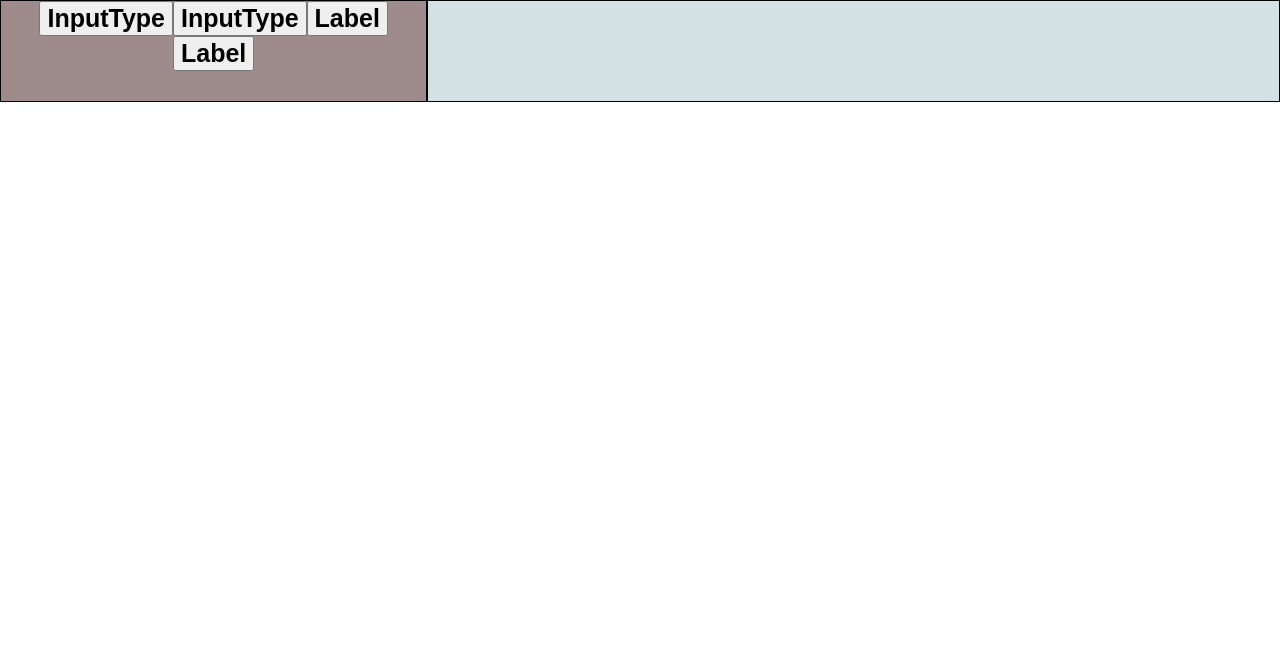
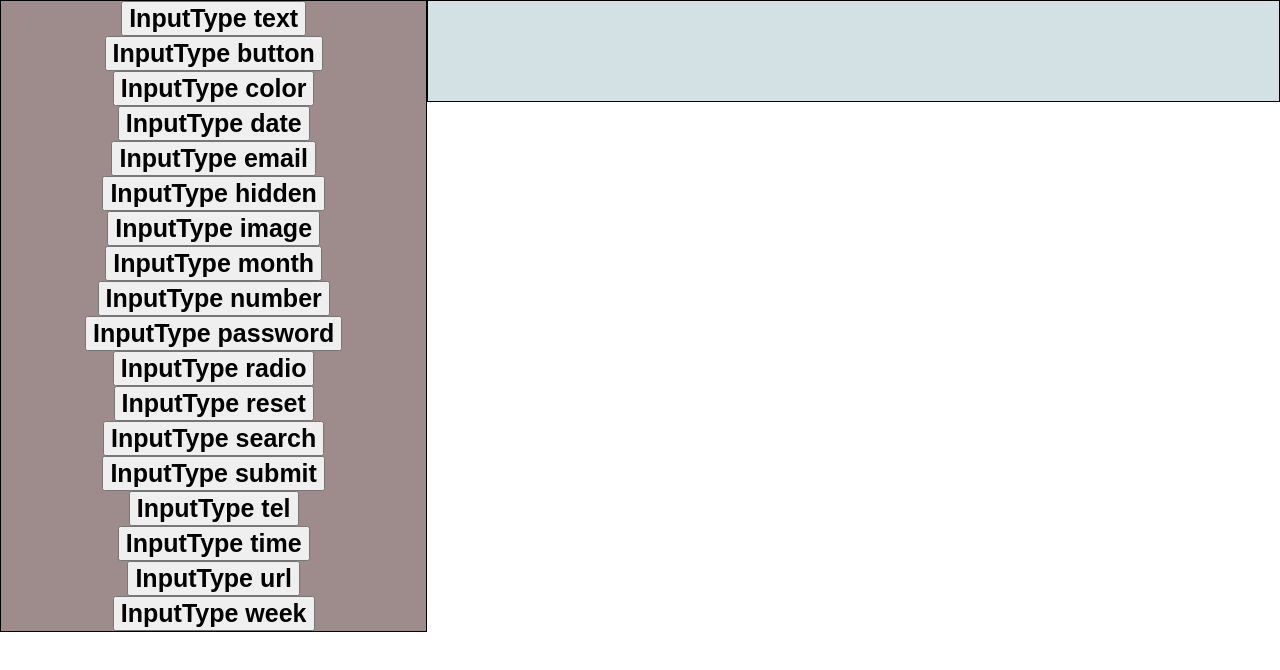
Before and after one commit to ARS1337/formBuilder, a React (Create React App) app: page / in a window 1280 px wide. Shown: the top 670 px of the page. Built offline with nearby package versions, Linux system fonts and the light colour scheme.

Commit message:
Basic Done

```diff
--- a/package.json
+++ b/package.json
@@ -10,6 +10,7 @@
     "react-dnd": "^14.0.2",
     "react-dnd-html5-backend": "^14.0.0",
     "react-dom": "^17.0.2",
+    "react-modal": "^3.12.1",
     "react-scripts": "4.0.3",
     "web-vitals": "^1.1.1"
   },
--- a/src/App.css
+++ b/src/App.css
@@ -52,4 +52,5 @@
 .Display {
   background-color: rgb(158, 139, 139);
   width: 50%;
+  font-size: medium;
 }
--- a/src/components/Builder.js
+++ b/src/components/Builder.js
@@ -3,9 +3,41 @@ import { useDrop } from "react-dnd";
 import { ItemTypes } from "../utils/itemTypes";
 import InputType from "./InputType";
 import Label from "./Label";
+import ReactDOM from "react-dom";
+import Modal from "react-modal";
 
+const customStyles = {
+  content: {
+    top: "50%",
+    left: "50%",
+    right: "auto",
+    bottom: "auto",
+    marginRight: "-50%",
+    transform: "translate(-50%, -50%)",
+    color: "grey",
+  },
+};
+Modal.setAppElement(document.getElementById("Builder"));
 function Builder(props) {
+  //modal start
+  var subtitle;
+  const [modalIsOpen, setIsOpen] = React.useState(false);
+  function openModal() {
+    setIsOpen(true);
+  }
+
+  function afterOpenModal() {
+    // references are now sync'd and can be accessed.
+    // subtitle.style.color = "#f00";
+  }
+
+  function closeModal() {
+    setIsOpen(false);
+  }
+  //modal end
   const [items, setItems] = useState([]);
+  const [allProps, setAllProps] = useState([]);
+
   let arr = [];
   let count = 1;
   let temp;
@@ -13,8 +45,8 @@ function Builder(props) {
     return {
       accept: ItemTypes.type1,
       drop: (item, monitor) => {
+        arr.push({ name: item.name, id: count, type: item.type });
         count++;
-        arr.push({ name: item.name, id: count });
         return item;
       },
       collect: (monitor) => {
@@ -28,12 +60,23 @@ function Builder(props) {
   });
   return (
     <>
-      <div className="Builder" ref={drop}>
+      <div className="Builder" ref={drop} id="Builder">
+        <Modal
+          isOpen={modalIsOpen}
+          onAfterOpen={afterOpenModal}
+          onRequestClose={closeModal}
+          style={customStyles}
+          contentLabel="Example Modal"
+        >
+          <button onClick={closeModal}>dsfsdfsdfdf</button>
+        </Modal>
+
         {items.map((x, idx) => {
+          console.log(x);
           if (x.name == "InputType") {
             return (
               <>
-                <InputType />
+                <InputType type={x.type} id={x.type + x.id} />
                 <br />
               </>
             );
@@ -41,8 +84,10 @@ function Builder(props) {
           if (x.name == "Label") {
             return (
               <>
-                <Label id={x.id}>{x.name}</Label>
-                <br />
+                <button onClick={openModal}>
+                  <Label id={x.id}>{x.name}</Label>
+                  <br />
+                </button>
               </>
             );
           }
--- a/src/components/Button.js
+++ b/src/components/Button.js
@@ -3,9 +3,9 @@ import { useDrag } from "react-dnd";
 import { ItemTypes } from "../utils/itemTypes";
 
 function Button(props) {
-  const { buttonName } = props;
+  const { buttonName, type } = props;
   const [{ isDragging }, drag] = useDrag(() => ({
-    item: { name: buttonName },
+    item: { name: buttonName, type: type },
     type: ItemTypes.type1,
     end: (item, monitor) => {
       const dropResult = monitor.getDropResult();
@@ -28,7 +28,7 @@ function Button(props) {
       }}
       id={buttonName}
     >
-      {buttonName ? buttonName : "untitled"}
+      {buttonName ? buttonName + " " + type : "untitled"}
     </button>
   );
 }
--- a/src/components/Display.js
+++ b/src/components/Display.js
@@ -2,11 +2,33 @@ import React from "react";
 import Button from "./Button";
 
 function Display(props) {
-  const data = ["InputType", "InputType", "Label", "Label"];
+  const data = [
+    { name: "InputType", type: "text" },
+    { name: "InputType", type: "button" },
+    { name: "InputType", type: "color" },
+    { name: "InputType", type: "date" },
+    { name: "InputType", type: "email" },
+    { name: "InputType", type: "hidden" },
+    { name: "InputType", type: "image" },
+    { name: "InputType", type: "month" },
+    { name: "InputType", type: "number" },
+    { name: "InputType", type: "password" },
+    { name: "InputType", type: "radio" },
+    { name: "InputType", type: "reset" },
+    { name: "InputType", type: "search" },
+    { name: "InputType", type: "submit" },
+    { name: "InputType", type: "tel" },
+    { name: "InputType", type: "time" },
+    { name: "InputType", type: "url" },
+    { name: "InputType", type: "week" },
+  ];
   return (
     <div className="Display">
       {data.map((x, idx) => (
-        <Button buttonName={x} key={idx} />
+        <>
+          <Button buttonName={x.name} type={x.type} key={idx} />
+          <br />
+        </>
       ))}
     </div>
   );
--- a/src/components/InputType.js
+++ b/src/components/InputType.js
@@ -1,9 +1,10 @@
-import React from "react";
+import React, { useState } from "react";
 
 function InputType(props) {
+  const { type, id } = props;
   return (
     <>
-      <input type={props.type} id={props.id} value="sfsf" />
+      <input type={type} id={id} value="untitled" />
     </>
   );
 }
--- a/src/components/Label.js
+++ b/src/components/Label.js
@@ -24,7 +24,6 @@ function Label(props) {
           fontWeight: "bold",
           cursor: "move",
         }}
-        value="dfs"
       >
         {props.children ? props.children : "untitled"}
       </label>
```
Also changed, not shown: 1 other file (tests, documents, lock files or other folders).
